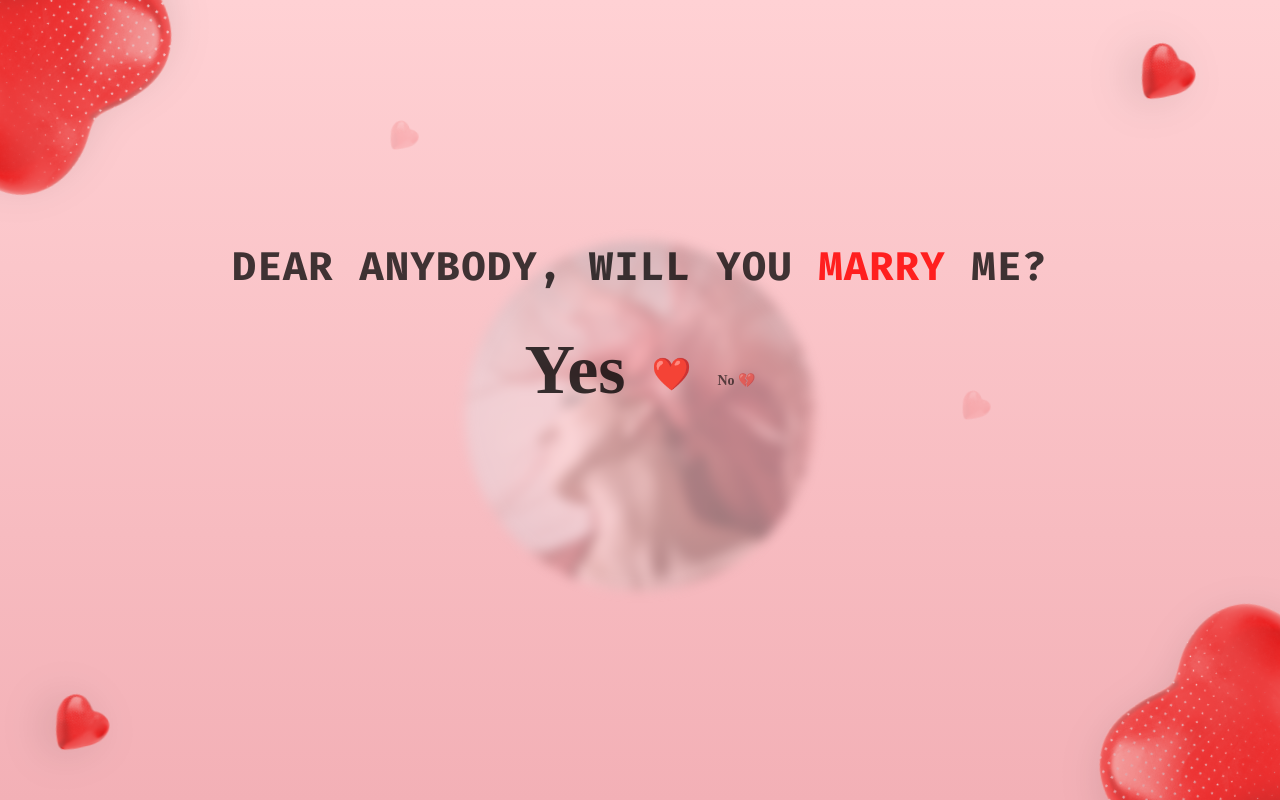
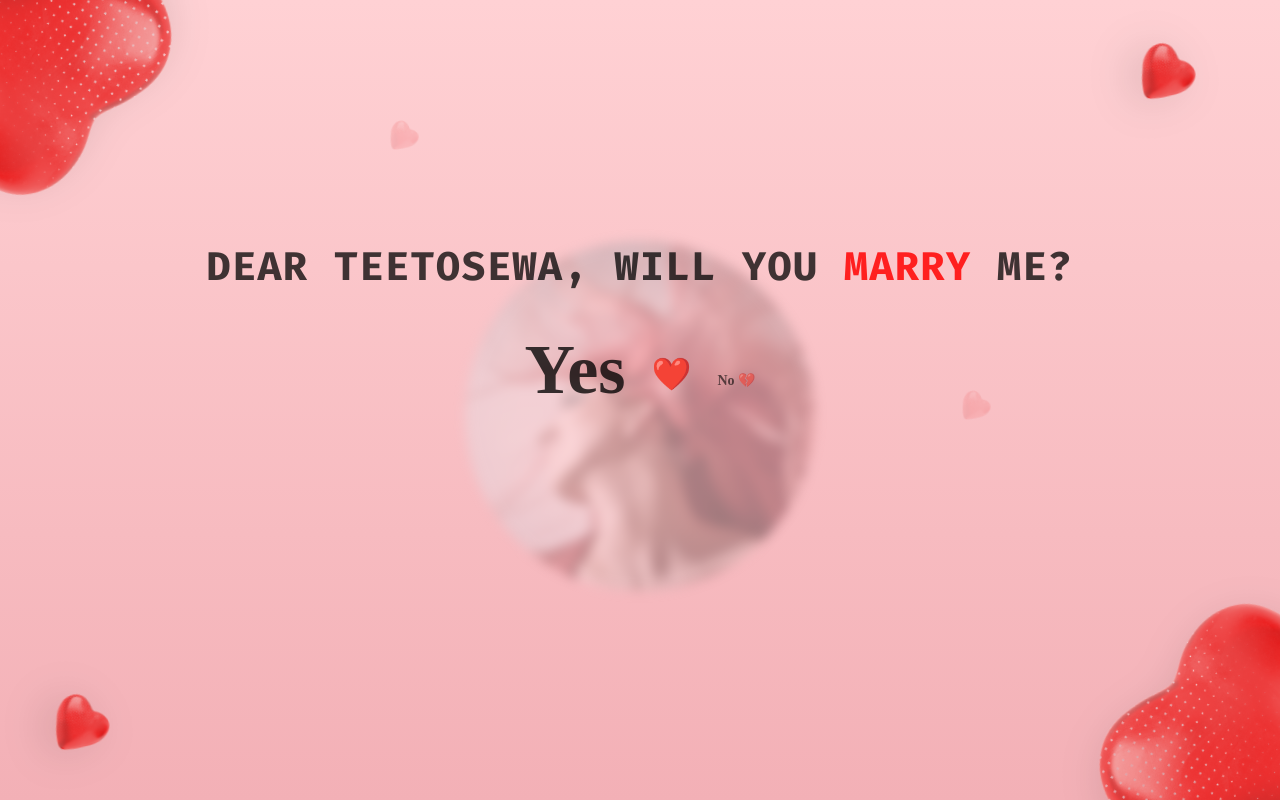
Before and after one commit to Iamdonemmy/proposal, a plain HTML site: page proposal.html in a window 1280 px wide. Drawn offline with Linux system fonts and the light colour scheme.

Commit message:
changes to proposal page

```diff
--- a/proposal.html
+++ b/proposal.html
@@ -22,7 +22,7 @@
       <div class="circle" aria-hidden="true"></div>
 
       <div class="copy">
-        <h1 class="title">DEAR ANYBODY, WILL YOU <span class="accent">MARRY</span> ME?</h1>
+        <h1 class="title">DEAR TEETOSEWA, WILL YOU <span class="accent">MARRY</span> ME?</h1>
 
         <div class="row">
           <a href="appreciation.html">
```
Also changed, not shown: appreciation.html (+1 -1 lines).
